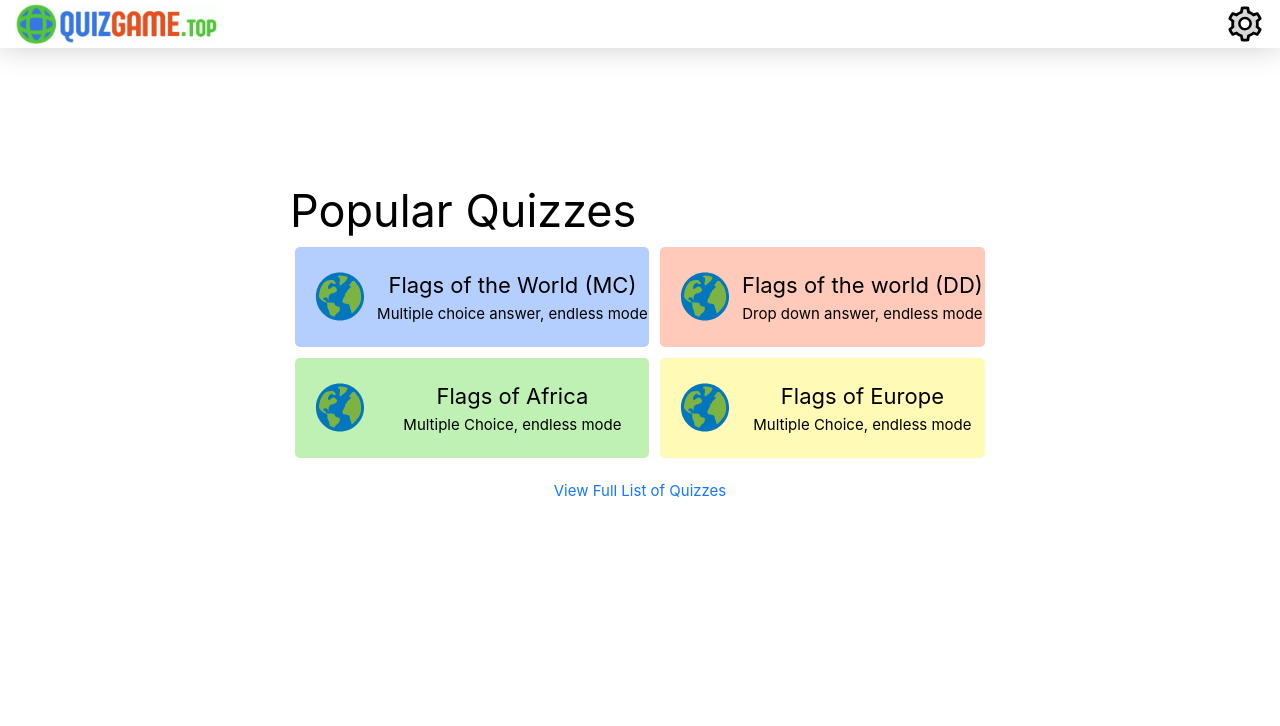
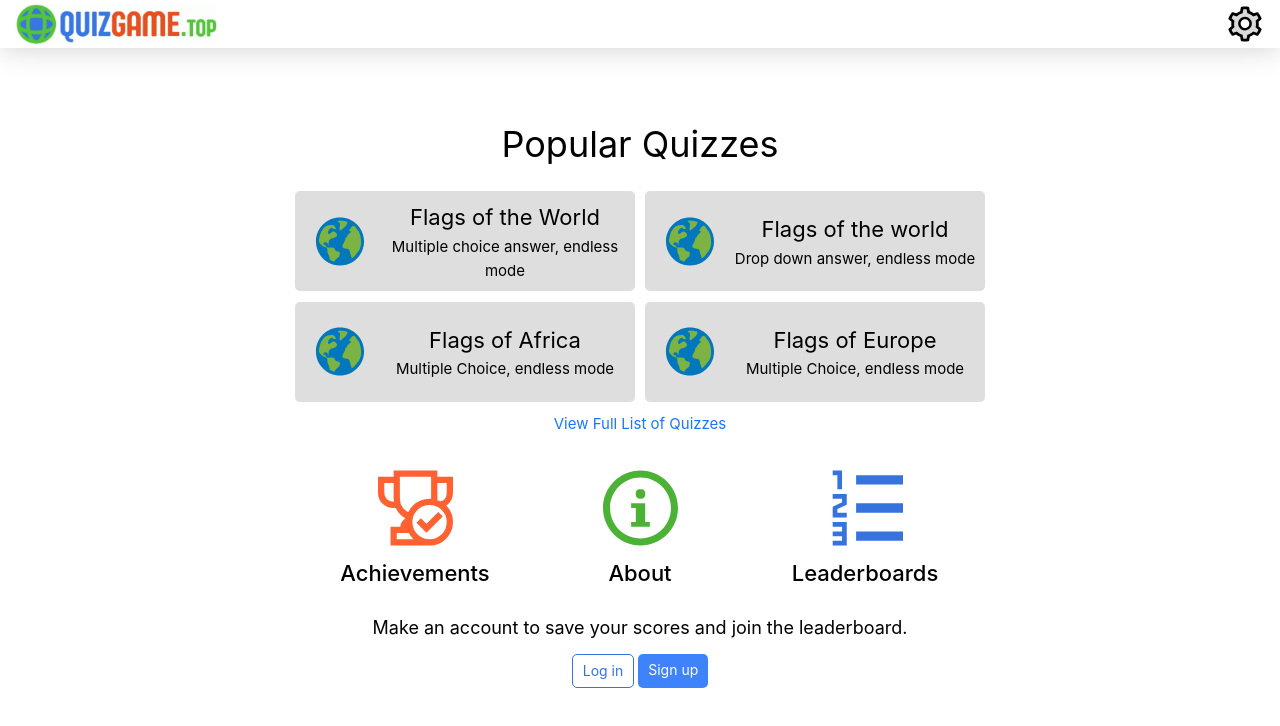
Before and after one commit to msam-dev/quizgame.top, a React (Vite) app in the folder quizgame.top-frontend/quizgame.top/: page / in a window 1280 px wide. Shown: the top 726 px of the page. Built offline with nearby package versions, Linux system fonts and the light colour scheme.

Commit message:
Major home page re-design

```diff
--- a/quizgame.top-frontend/quizgame.top/src/assets/css/Home.scss
+++ b/quizgame.top-frontend/quizgame.top/src/assets/css/Home.scss
@@ -1,56 +1,90 @@
 .home-outer-container{
   display: flex;
   width: 100%;
+  height: 90vh;
   justify-content: center;
 }
 
 .home-inner-container{
   width: clamp(100px, 100%, 700px);
+  margin: auto;
   padding: 10px;
-  padding-top: 10%;
   display: flex;
   flex-direction: column;
+  align-items: center;
   justify-content: center;
   color: var(--txt-color-2);
 }
 
 .home-greeting{
-  font-size: clamp(25px, 3vw, 40px);
+  font-size: clamp(12px, 4vw, 18px);
+  text-align: center;
   &.false{
     display: none;
   }
 }
 
+.home-user-auth{
+  display: flex;
+  flex-direction: row;
+  justify-content: center;
+  font-size: clamp(10px, 4vw, 14px);
+  padding: 10px;
+}
+.home-login, .home-signup{
+  padding:5px 10px 5px 10px;
+  margin: 2px;
+  border-radius: 5px;
+  cursor: pointer;
+}
+.home-login{
+  color: var(--highlight-2-dark);
+  border: 1px solid var(--highlight-2-dark);
+  &:hover{
+    color: var(--highlight-2-dark);
+    background-color: var(--highlight-2-very-light);
+  }
+}
+.home-signup{
+  color: var(--txt-color-1);
+  background-color: var(--highlight-2);
+  &:hover{
+    color: var(--txt-color-1);
+    background-color: var(--highlight-2-dark);
+  }
+}
+
 .home-games-title{
-  font-size: clamp(25px, 6vw, 45px);
+  width: 100%;
+  font-size: clamp(20px, 8vw, 36px);
+  text-align: center;
+  padding-bottom: 2%;
 }
 
 .home-popular-games-container{
   display: grid;
-  grid-template-columns: auto auto;
+  grid-template-columns: 50% 50%;
+  width: clamp(100px, 100%, 700px);
 }
 
-@media only screen and (max-width: 700px) {
+@media only screen and (max-width: 600px) {
   .home-popular-games-container{
     display: flex;
     flex-direction: column;
     align-items: center;
   }
-  .home-games-title{
-    text-align: center;
+  .home-popular-game{
+    width: clamp(50px, 97%, 358px);
   }
 }
 
 .home-popular-game{
   height: clamp(40px, 14vw, 100px);
-  width: clamp(50px, 97%, 358px);
-  margin-bottom: 3%;
-  margin-left: 1.5%;
+  margin: 1.5%;
   border-radius: 5px;
-
   overflow: hidden;
   color: var(--txt-color-2);
-
+  background-color: var(--bg-color-1-slightly-darker);
   display: flex;
   align-items: center;
   text-align: center;
@@ -59,40 +93,40 @@
     outline-width: 3px;
     color: black;
     cursor: pointer;
+    outline: 2px solid var(--bg-color-2-light);
     .home-icon{
-      font-size: min(8vw, 70px);
+      font-size: clamp(35px, 11vw, 60px);
     }
   }
-
-  &.index-1{
-    background-color: var(--highlight-2-light);
-    &:hover{
-      outline: 2px solid var(--highlight-2);
-    }
-  }
-  &.index-2{
-    background-color: var(--highlight-3-light);
-    &:hover{
-      outline: 2px solid var(--highlight-3);
-    }
-  }
-  &.index-3{
-    background-color: var(--highlight-1-light);
-    &:hover{
-      outline: 2px solid var(--highlight-1);
-    }
-  }
-  &.index-4{
-    background-color: var(--highlight-4-light);
-    &:hover{
-      outline: 2px solid var(--highlight-4);
-    }
-  }
+  // &.index-1{
+  //   background-color: var(--highlight-2-light);
+  //   &:hover{
+  //     outline: 2px solid var(--highlight-2);
+  //   }
+  // }
+  // &.index-2{
+  //   background-color: var(--highlight-3-light);
+  //   &:hover{
+  //     outline: 2px solid var(--highlight-3);
+  //   }
+  // }
+  // &.index-3{
+  //   background-color: var(--highlight-1-light);
+  //   &:hover{
+  //     outline: 2px solid var(--highlight-1);
+  //   }
+  // }
+  // &.index-4{
+  //   background-color: var(--highlight-4-light);
+  //   &:hover{
+  //     outline: 2px solid var(--highlight-4);
+  //   }
+  // }
 }
 
 .home-icon{
-  padding-left: 10px;
-  min-width: min(10vw, 70px);
+  margin-left: 10px;
+  min-width: min(14vw, 70px);
   font-size: clamp(35px, 10vw, 55px);
   transition: all;
   transition-duration: 0.2s;
@@ -104,21 +138,66 @@
   flex-direction: column;
   justify-content: center;
 }
-
 .home-popular-game-title{
   font-size: min(5vw, 22px);
 }
-
 .home-popular-game-description{
   font-size: min(4vw, 15px);
 }
 
 .home-list-link{
-  font-size:  min(4vw, 15px);
-  padding-top: 10px;
+  font-size: min(4vw, 15px);
+  padding-top: 5px;
   text-align: center;
-
   &:hover{
     text-decoration: underline;
   }
 }
+
+.home-links{
+  width: 100%;
+  margin: min(6%, 3vh);
+  display: flex;
+  flex-direction: row;
+  justify-content: space-evenly;
+}
+
+.home-achievements-container, .home-leaderboard-container, .home-about-container{
+  width: clamp(50px, 30vw, 200px);
+  border-radius: 5px;
+  display: flex;
+  flex-direction: column;
+  align-items: center;
+  justify-content: center;
+  cursor: pointer;
+  &:hover{
+    .home-achievements-icon, .home-leaderboard-icon, .home-about-icon{
+      font-size: clamp(60px, 15vw, 80px);
+    }
+  }
+}
+
+.home-achievements-text, .home-leaderboard-text, .home-about-text{
+  font-size: min(4vw, 22px);
+  font-weight: 500;
+  color: var(--txt-color-2);
+  transition: all;
+  transition-duration: 0.2s;
+}
+
+.home-achievements-icon, .home-leaderboard-icon, .home-about-icon{
+  font-size: clamp(55px, 14vw, 75px);
+  min-height: clamp(60px, 15vw, 80px);
+  margin: min(1vh, 10px);
+  transition: all;
+  transition-duration: 0.2s;
+}
+.home-achievements-icon{
+  color: var(--highlight-3);
+}
+.home-leaderboard-icon{
+  color: var(--highlight-2-dark);
+}
+.home-about-icon{
+  color: var(--highlight-1-dark);
+}
--- a/quizgame.top-frontend/quizgame.top/src/assets/css/index.scss
+++ b/quizgame.top-frontend/quizgame.top/src/assets/css/index.scss
@@ -10,7 +10,7 @@
   --txt-color-2: black;
   --highlight-1: #5cda42;
   --highlight-2: #3e83fb;
-  --highlight-3: #ff5825aa;
+  --highlight-3: #ff5825f0;
   --highlight-4: #fff240;
   --highlight-5: #ff2e2e;
   --highlight-1-light: #5bda4263;
--- a/quizgame.top-frontend/quizgame.top/src/pages/Home.tsx
+++ b/quizgame.top-frontend/quizgame.top/src/pages/Home.tsx
@@ -1,8 +1,10 @@
 import '../assets/css/Home.scss';
 import { Link } from 'react-router-dom';
-import { TbFlagQuestion } from "react-icons/tb";
+import { ImInfo } from "react-icons/im";
+import { GrAchievement } from "react-icons/gr";
 import { FcGlobe } from "react-icons/fc";
 import { useQuizGameContext } from '../assets/components/QuizGameContext';
+import { ImListNumbered } from "react-icons/im";
 
 const Home = () => {
 
@@ -14,30 +16,29 @@ const Home = () => {
       <div className="home-inner-container">
         <div className={`home-greeting ${loggedIn}`}>Welcome: {context.username}!</div>
         <div className='home-games-title'>Popular Quizzes</div>
-
         <div className='home-popular-games-container'>
           <Link to='/world-flag-quiz-mc' className={`home-popular-game index-1`} >
-            <FcGlobe className='home-icon'></FcGlobe>
+            <FcGlobe className='home-icon'/>
             <div className='home-popular-game-text'>
-              <div className='home-popular-game-title'>Flags of the World (MC)</div>
+              <div className='home-popular-game-title'>Flags of the World</div>
               <div className='home-popular-game-description'>Multiple choice answer, endless mode</div>
             </div>
           </Link>
-          <Link to='/world-flag-quiz-mc' className={`home-popular-game index-2`}>
+          <Link to='/world-flag-quiz-dd' className={`home-popular-game index-2`}>
             <FcGlobe className='home-icon'/>
             <div className='home-popular-game-text'>
-              <div className='home-popular-game-title'>Flags of the world (DD)</div>
+              <div className='home-popular-game-title'>Flags of the world</div>
               <div className='home-popular-game-description'>Drop down answer, endless mode</div>
             </div>
           </Link>
-          <Link to='/world-flag-quiz-mc' className={`home-popular-game index-3`}>
-            <FcGlobe className='home-icon'/>
+          <Link to='/africa-flag-quiz-mc' className={`home-popular-game index-3`}>
+            <FcGlobe  className='home-icon'/>
             <div className='home-popular-game-text'>
               <div className='home-popular-game-title'>Flags of Africa</div>
               <div className='home-popular-game-description'>Multiple Choice, endless mode</div>
             </div>
           </Link>
-          <Link to='/world-flag-quiz-mc' className={`home-popular-game index-4`}>
+          <Link to='/europe-flag-quiz-mc' className={`home-popular-game index-4`}>
             <FcGlobe className='home-icon'/>
             <div className='home-popular-game-text'>
               <div className='home-popular-game-title'>Flags of Europe</div>
@@ -45,7 +46,28 @@ const Home = () => {
             </div>
           </Link>
         </div>
-        <Link to="/" className='home-list-link'>View Full List of Quizzes</Link>
+        <Link to="/quiz-list" className='home-list-link'>View Full List of Quizzes</Link>
+        <div className='home-links'>
+          <Link to='/achievements' className='home-achievements-container'>
+            <GrAchievement className='home-achievements-icon' />
+            <div className='home-achievements-text'>Achievements</div>
+          </Link>
+          <Link to='/about' className='home-about-container'>
+            <ImInfo className='home-about-icon' />
+            <div className='home-about-text'>About</div>
+          </Link>
+          <Link to='/leaderboards' className='home-leaderboard-container'>
+            <ImListNumbered className='home-leaderboard-icon'/>
+            <div className='home-leaderboard-text'>Leaderboards</div>
+          </Link>
+        </div>
+        <div className={`home-greeting ${!loggedIn}`}>
+          <div>Make an account to save your scores and join the leaderboard.</div>
+          <div className={`home-user-auth`}>
+              <Link to='/login' className='home-login'>Log in</Link>
+              <Link to='/signup' className='home-signup'>Sign up</Link>
+          </div>
+        </div>
       </div>
     </div>
   );
```
